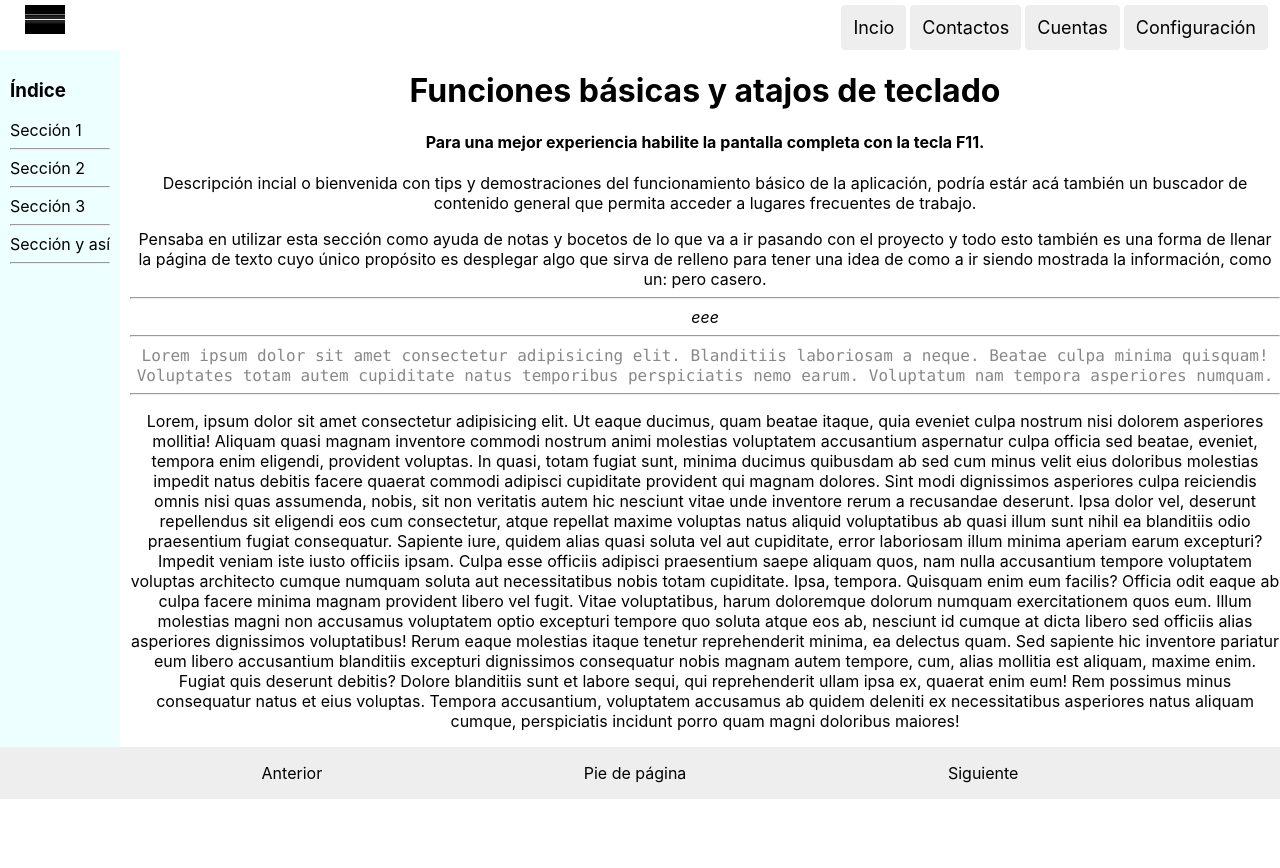
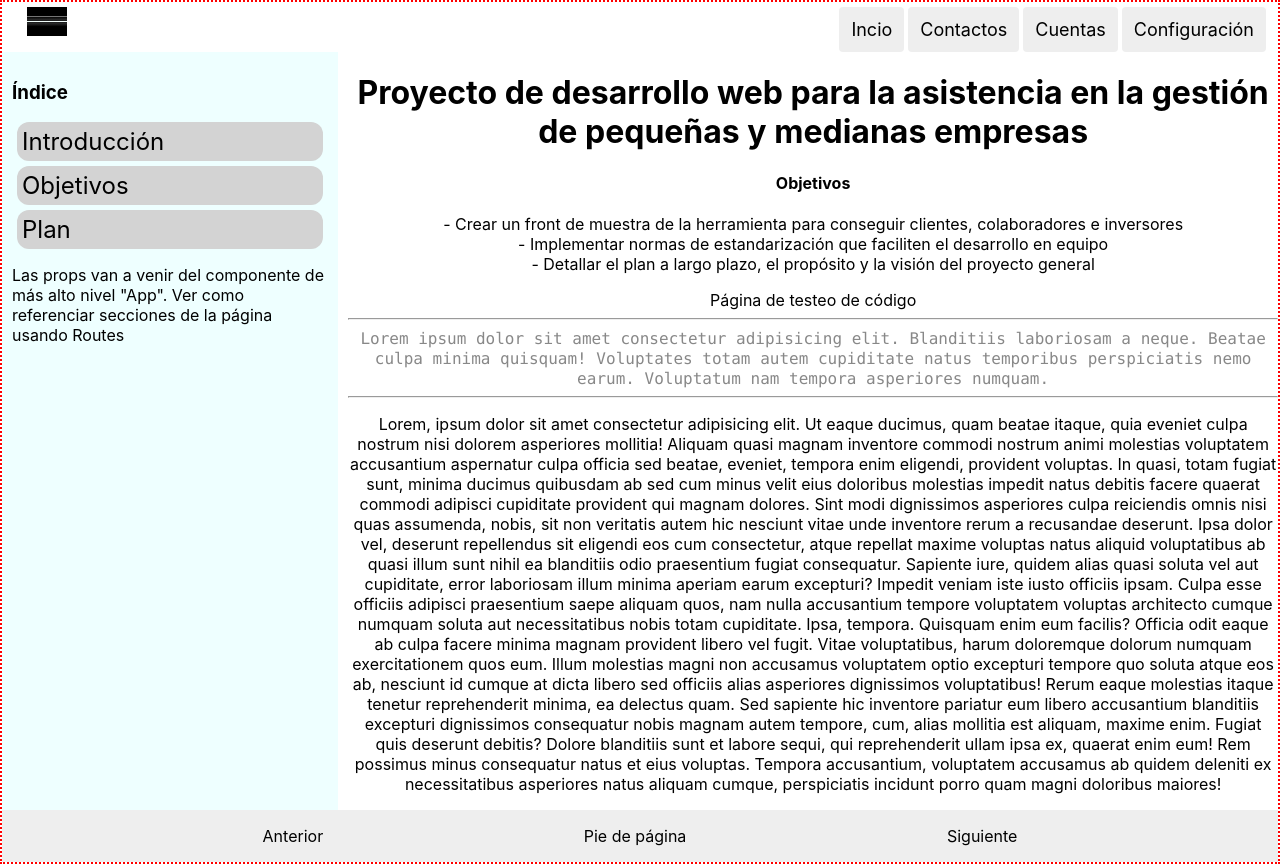
Before and after one commit to gestionar/demogestionar, a React (Create React App) app: page /inicio in a window 1280 px wide. Before the commit the page ends 800 px from the top, so only its background shows below. Built offline with nearby package versions, Linux system fonts and the light colour scheme.

Commit message:
jugando con inicio

```diff
--- a/src/App.js
+++ b/src/App.js
@@ -28,7 +28,7 @@ class App extends Component {
         </header>
         <div className="App-cuerpo">
           <Switch>
-            <Route exact path='/inicio' render={() => <InicioPag />}/>
+            <Route exact path='/inicio' render={() => <InicioPag />} />
             <Route exact path='/contactos' render={() => <ContactosPag/>} />
           </Switch>
         </div>
--- /dev/null
+++ b/src/componentes/BotonInicio.css
@@ -0,0 +1,3 @@
+div:hover{
+    border: 2px dotted red;
+}
--- /dev/null
+++ b/src/componentes/BotonInicio.jsx
@@ -0,0 +1,20 @@
+import React from 'react';
+import './BotonInicio.css';
+
+const btnStyle = {
+  borderRadius: 12,
+  backgroundColor: "lightgrey",
+  padding: 5,
+  margin: 5,
+  fontSize: 24,
+  cursor: "pointer"
+};
+
+
+const BotonesIncio = (props) => (
+  <div className="BotonInicio-div" style={btnStyle}>
+    {props.nombre}
+  </div>
+);
+
+export default BotonesIncio;
--- /dev/null
+++ b/src/componentes/BotonesInicio.jsx
@@ -0,0 +1,13 @@
+import React from 'react';
+import BotonIncio from './BotonInicio'
+
+
+
+const BotonesIncio = (props) => (
+  <div> {props.opciones.map(nom => (
+    <BotonIncio nombre={nom} />
+  ))}
+  </div>
+);
+
+export default BotonesIncio;
--- a/src/paginas/InicioPag.jsx
+++ b/src/paginas/InicioPag.jsx
@@ -1,28 +1,21 @@
 import React from 'react';
 import './InicioPag.css';
+import BotonesIncio from '../componentes/BotonesInicio'
 
 const InicioPag = () => {
   return (
     <div className="Inicio-grid">
       <div className="Inicio-detalle">
-        <h1>Funciones básicas y atajos de teclado</h1>
+        <h1>Proyecto de desarrollo web para la asistencia en la gestión de pequeñas y medianas empresas</h1>
         <h4>
-          Para una mejor experiencia habilite la pantalla completa con la tecla F11.
+          Objetivos
         </h4>
-        <p>
-          Descripción incial o bienvenida con tips y demostraciones del funcionamiento básico
-          de la aplicación, podría estár acá también un buscador de contenido general que
-          permita acceder a lugares frecuentes de trabajo.
+        <p>- Crear un front de muestra de la herramienta para conseguir clientes, colaboradores e inversores<br />
+          - Implementar normas de estandarización que faciliten el desarrollo en equipo<br />
+          - Detallar el plan a largo plazo, el propósito y la visión del proyecto general<br />
         </p>
         <section>
-          Pensaba en utilizar esta sección como ayuda de notas y bocetos de lo que va a ir pasando
-          con el proyecto y todo esto también es una forma de llenar la página de texto cuyo
-          único propósito es desplegar algo que sirva de relleno para tener una idea de como
-          a ir siendo mostrada la información, como un:
-
-          pero casero.
-          <hr />
-            <var>eee</var>
+          Página de testeo de código
           <hr />
         </section>
         <code style={{"color": "#888"}}>
@@ -36,11 +29,12 @@ const InicioPag = () => {
       </div>
 
       <div className="Inicio-indice">
-          <h3>Índice</h3>
-          <p>Sección 1<hr />Sección 2<hr />Sección 3<hr />Sección y así<hr /></p>
+        <h3>Índice</h3>
+        <BotonesIncio opciones={["Introducción", "Objetivos", "Plan"]}/>
+        <p>Las props van a venir del componente de más alto nivel "App". Ver como referenciar secciones de la página usando Routes</p>
       </div>
       <div className="Inicio-pie">
-          <p>Anterior</p><p>Pie de página</p><p>Siguiente</p>
+        <p>Anterior</p><p>Pie de página</p><p>Siguiente</p>
       </div>
     </div>
   );
```
Also changed, not shown: src/varios/gridCssTemplate.html (renamed from src/utiles/gridCssTemplate.html), 1 other file (tests, documents, lock files or other folders).
